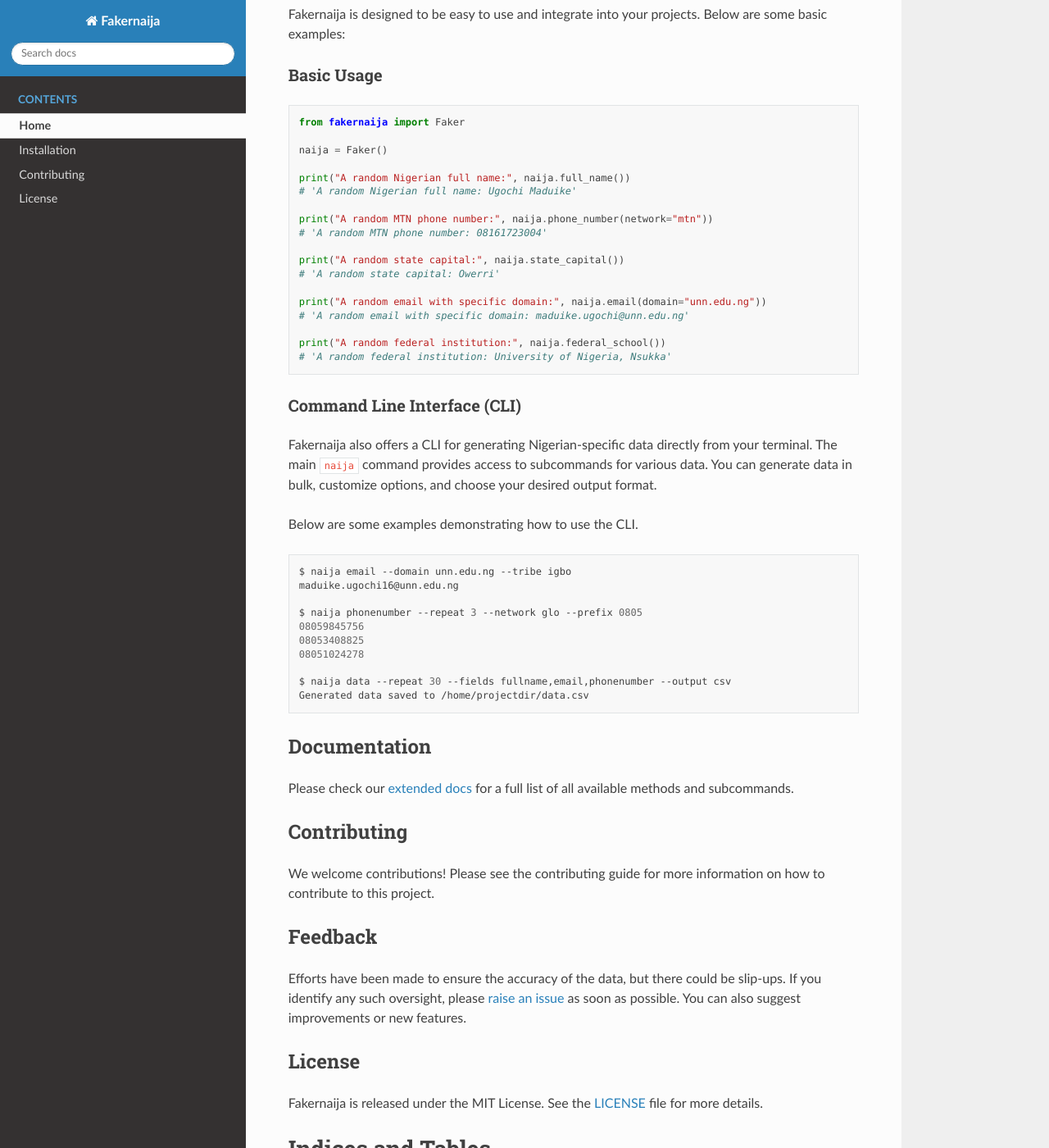
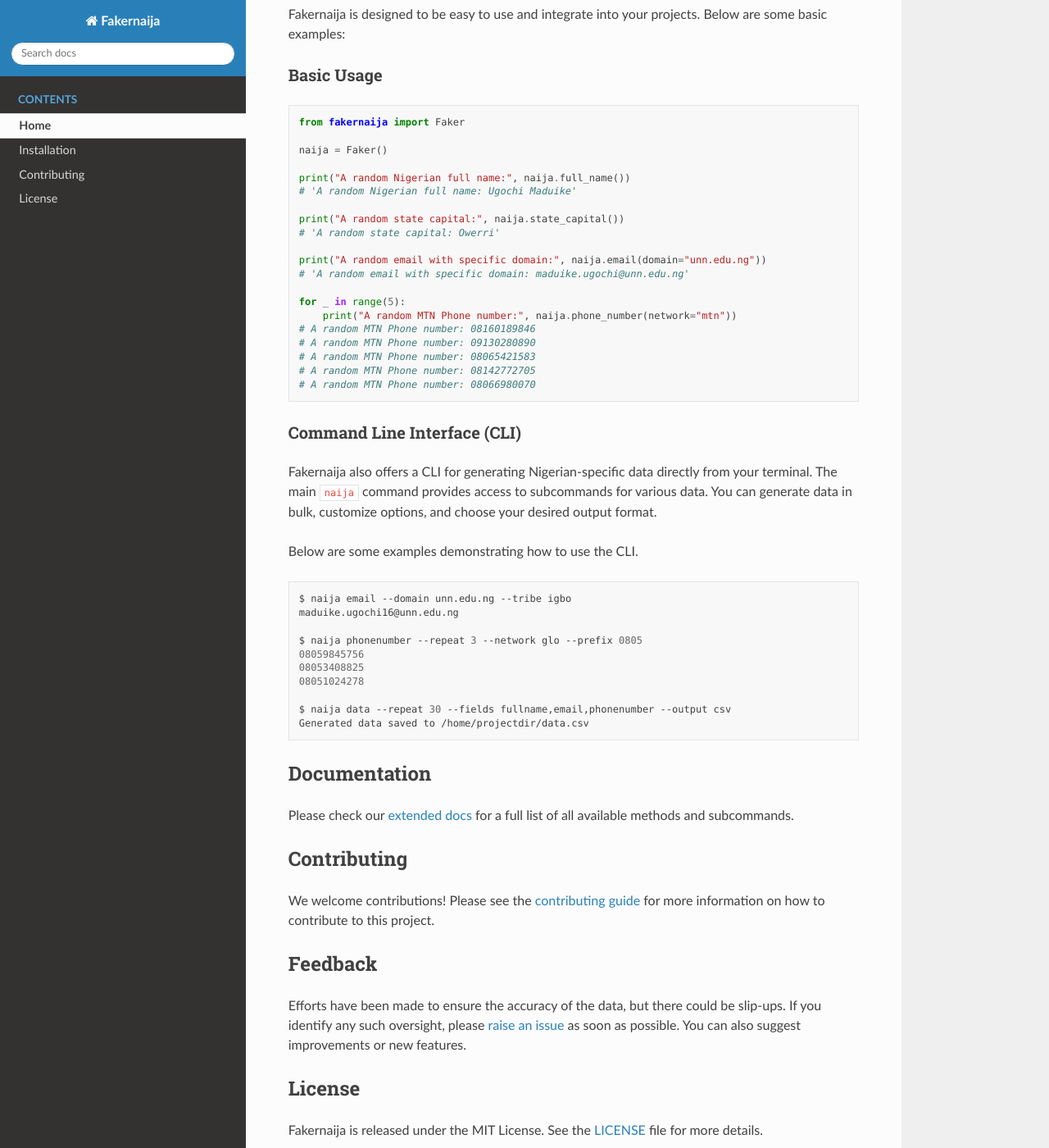
Before and after one commit to Pythonian/fakernaija, a Sphinx documentation site: the page built from docs/source/index.rst, in a window 1280 px wide and 1400 px high, scrolled down 845 px. Shown: the whole window at 82% size. Built offline with Sphinx 7.4.7 and the Read the Docs theme 2.0.0, drawn with Linux system fonts in a browser that asks for light colours.

````diff
--- a/README.md
+++ b/README.md
@@ -41,17 +41,19 @@ naija = Faker()
 print("A random Nigerian full name:", naija.full_name())
 # 'A random Nigerian full name: Ugochi Maduike'
 
-print("A random MTN phone number:", naija.phone_number(network="mtn"))
-# 'A random MTN phone number: 08161723004'
-
 print("A random state capital:", naija.state_capital())
 # 'A random state capital: Owerri'
 
 print("A random email with specific domain:", naija.email(domain="unn.edu.ng"))
 # 'A random email with specific domain: maduike.ugochi@unn.edu.ng'
 
-print("A random federal institution:", naija.federal_school())
-# 'A random federal institution: University of Nigeria, Nsukka'
+for _ in range(5):
+    print("A random MTN Phone number:", naija.phone_number(network="mtn"))
+# A random MTN Phone number: 08160189846
+# A random MTN Phone number: 09130280890
+# A random MTN Phone number: 08065421583
+# A random MTN Phone number: 08142772705
+# A random MTN Phone number: 08066980070
 ```
 
 ### Command Line Interface (CLI)
@@ -75,11 +77,11 @@ Generated data saved to /home/projectdir/data.csv
 
 ## Documentation
 
-Please check our [extended docs](https://fakernaija.readthedocs.io/) for a full list of all available methods and subcommands.
+Please check our [extended docs](https://fakernaija.readthedocs.io/en/latest/) for a full list of all available methods and subcommands.
 
 ## Contributing
 
-We welcome contributions! Please see the contributing guide for more information on how to contribute to this project.
+We welcome contributions! Please see the [contributing guide](https://fakernaija.readthedocs.io/en/latest/contributing.html) for more information on how to contribute to this project.
 
 ## Feedback
 
@@ -87,4 +89,4 @@ Efforts have been made to ensure the accuracy of the data, but there could be sl
 
 ## License
 
-Fakernaija is released under the MIT License. See the [LICENSE](https://github.com/Pythonian/fakernaija/blob/main/LICENSE) file for more details.
+Fakernaija is released under the MIT License. See the [LICENSE](https://fakernaija.readthedocs.io/en/latest/license.html) file for more details.
--- a/docs/requirements.txt
+++ b/docs/requirements.txt
@@ -1,2 +1,3 @@
 myst-parser==4.0.0
+sphinx-notfound-page==1.0.4
 sphinx-rtd-theme==2.0.0
--- a/docs/source/conf.py
+++ b/docs/source/conf.py
@@ -11,6 +11,7 @@ extensions = [
     "sphinx.ext.napoleon",
     "sphinx.ext.autosummary",
     "myst_parser",
+    "notfound.extension",
 ]
 
 templates_path = ["_templates"]
--- a/docs/source/installation.rst
+++ b/docs/source/installation.rst
@@ -4,7 +4,7 @@ Installation
 Overview
 --------
 
-Installing Fakernaija is straightforward and can be done using Python's package manager, `pip`. This section will guide you through different installation processes and cover compatibility requirements.
+Installing Fakernaija is straightforward and can be done using Python's package manager, ``pip``. This section will guide you through different installation processes and cover compatibility requirements.
 
 Installing via Pip
 ------------------
@@ -71,7 +71,7 @@ For specific OS-related issues, refer to the respective platform's documentation
 Dependencies
 ------------
 
-Fakernaija relies on the `Click <https://click.palletsprojects.com/>`_ library to expose its `naija` command-line interface (CLI). Without `Click`, the `naija` CLI command will not function. The Click library is automatically installed when you install Fakernaija via `pip`, so no additional steps are required.
+Fakernaija relies on the `Click <https://click.palletsprojects.com/>`_ library to expose its ``naija`` command-line interface (CLI). Without ``Click``, the ``naija`` CLI command will not function. The Click library is automatically installed when you install Fakernaija via ``pip``, so no additional steps are required.
 
 Post-Installation Check
 -----------------------
--- a/pyproject.toml
+++ b/pyproject.toml
@@ -39,6 +39,7 @@ dev = [
     "myst-parser==4.0.0",
     "pre-commit==3.8.0",
     "ruff==0.5.7",
+    "sphinx-notfound-page==1.0.4",
     "sphinx-rtd-theme==2.0.0",
     "tox==4.17.1"
 ]
````
Also changed, not shown: 1 other file.
